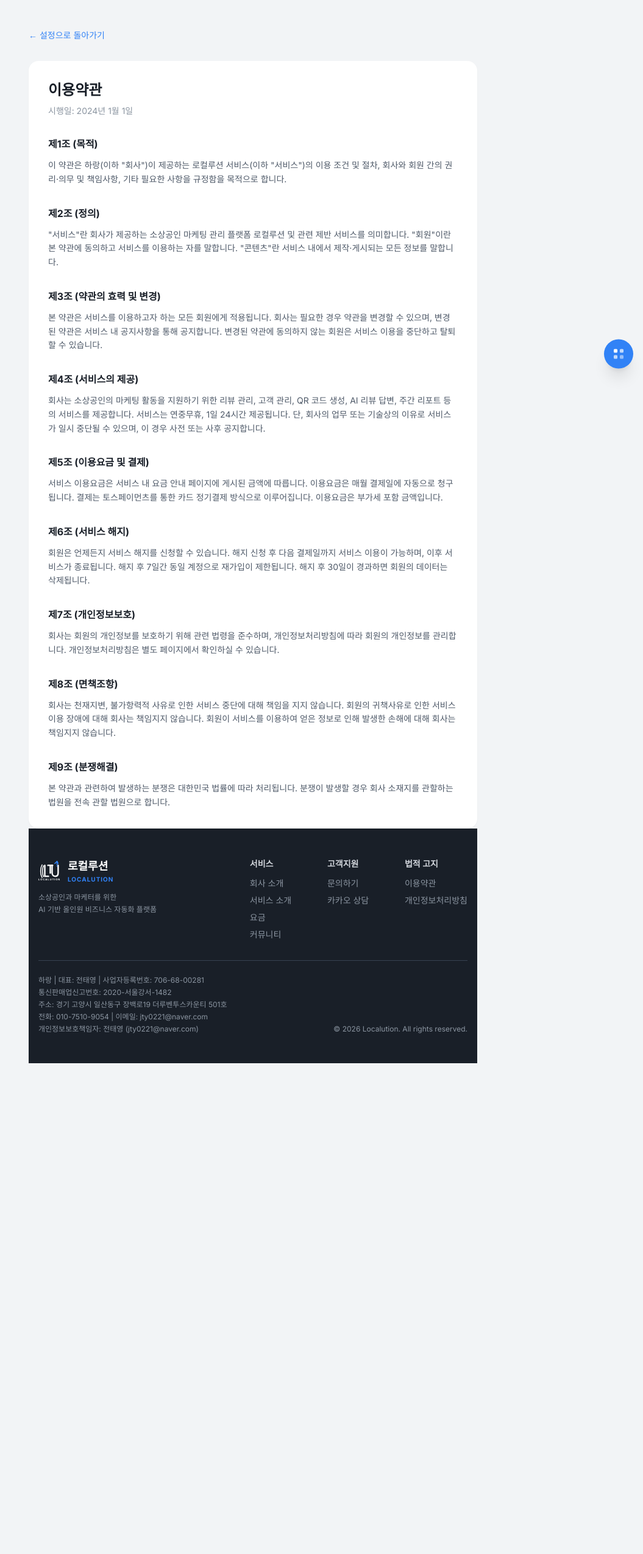
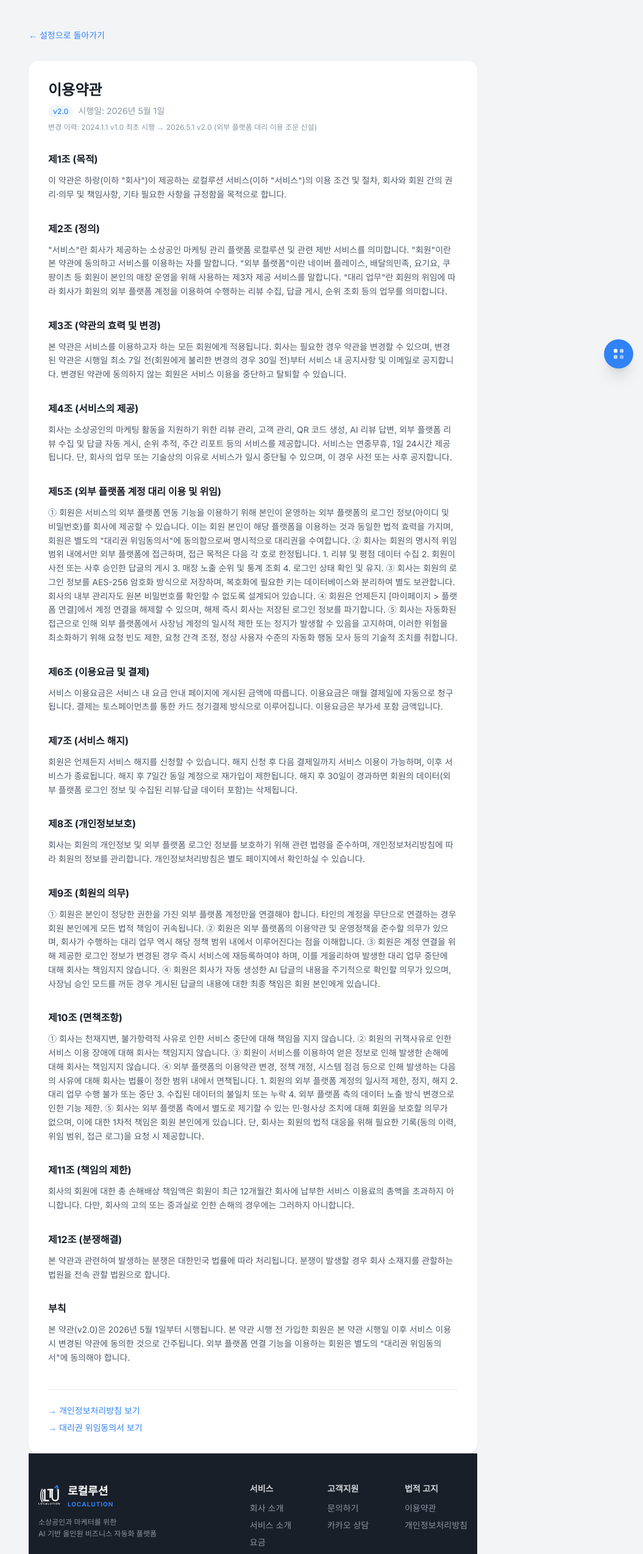
Before and after one commit to jty0221-del/localution, a Next.js app: page /terms in a window 1280 px wide. Shown: the top 2549 px of the page at 61% size, without its empty margins (225-1280 px from the left). Before the commit the page ends 1792 px from the top, so only its background shows below. Built offline with nearby package versions, Linux system fonts and the light colour scheme.

Commit message:
23차-7: 이용약관 v2 — 외부 플랫폼 대리 이용 조문(제5조) 추가, 면책·책임제한 강화

```diff
--- a/app/terms/page.tsx
+++ b/app/terms/page.tsx
@@ -1,3 +1,11 @@
+// app/terms/page.tsx
+// ============================================================
+// 23차-7: 이용약관 v2 — 계정 대리 이용 조문 추가 (2026-04-21)
+//
+//   · 제5조 추가: 외부 플랫폼 계정 대리 이용 및 위임
+//   · 제10조 강화: 면책조항에 플랫폼 정책 변경 대응 조문 추가
+//   · 시행일: 2026-05-01 (14일 공지 기간 확보)
+// ============================================================
 import Link from 'next/link'
 import Footer from '../components/Footer'
 import { COMPANY } from '../lib/company'
@@ -10,35 +18,51 @@ export default function Terms() {
     },
     {
       title: '제2조 (정의)',
-      content: `"서비스"란 회사가 제공하는 소상공인 마케팅 관리 플랫폼 ${COMPANY.BRAND} 및 관련 제반 서비스를 의미합니다. "회원"이란 본 약관에 동의하고 서비스를 이용하는 자를 말합니다. "콘텐츠"란 서비스 내에서 제작·게시되는 모든 정보를 말합니다.`
+      content: `"서비스"란 회사가 제공하는 소상공인 마케팅 관리 플랫폼 ${COMPANY.BRAND} 및 관련 제반 서비스를 의미합니다. "회원"이란 본 약관에 동의하고 서비스를 이용하는 자를 말합니다. "외부 플랫폼"이란 네이버 플레이스, 배달의민족, 요기요, 쿠팡이츠 등 회원이 본인의 매장 운영을 위해 사용하는 제3자 제공 서비스를 말합니다. "대리 업무"란 회원의 위임에 따라 회사가 회원의 외부 플랫폼 계정을 이용하여 수행하는 리뷰 수집, 답글 게시, 순위 조회 등의 업무를 의미합니다.`
     },
     {
       title: '제3조 (약관의 효력 및 변경)',
-      content: '본 약관은 서비스를 이용하고자 하는 모든 회원에게 적용됩니다. 회사는 필요한 경우 약관을 변경할 수 있으며, 변경된 약관은 서비스 내 공지사항을 통해 공지합니다. 변경된 약관에 동의하지 않는 회원은 서비스 이용을 중단하고 탈퇴할 수 있습니다.'
+      content: '본 약관은 서비스를 이용하고자 하는 모든 회원에게 적용됩니다. 회사는 필요한 경우 약관을 변경할 수 있으며, 변경된 약관은 시행일 최소 7일 전(회원에게 불리한 변경의 경우 30일 전)부터 서비스 내 공지사항 및 이메일로 공지합니다. 변경된 약관에 동의하지 않는 회원은 서비스 이용을 중단하고 탈퇴할 수 있습니다.'
     },
     {
       title: '제4조 (서비스의 제공)',
-      content: '회사는 소상공인의 마케팅 활동을 지원하기 위한 리뷰 관리, 고객 관리, QR 코드 생성, AI 리뷰 답변, 주간 리포트 등의 서비스를 제공합니다. 서비스는 연중무휴, 1일 24시간 제공됩니다. 단, 회사의 업무 또는 기술상의 이유로 서비스가 일시 중단될 수 있으며, 이 경우 사전 또는 사후 공지합니다.'
+      content: '회사는 소상공인의 마케팅 활동을 지원하기 위한 리뷰 관리, 고객 관리, QR 코드 생성, AI 리뷰 답변, 외부 플랫폼 리뷰 수집 및 답글 자동 게시, 순위 추적, 주간 리포트 등의 서비스를 제공합니다. 서비스는 연중무휴, 1일 24시간 제공됩니다. 단, 회사의 업무 또는 기술상의 이유로 서비스가 일시 중단될 수 있으며, 이 경우 사전 또는 사후 공지합니다.'
     },
     {
-      title: '제5조 (이용요금 및 결제)',
+      title: '제5조 (외부 플랫폼 계정 대리 이용 및 위임)',
+      content: '① 회원은 서비스의 외부 플랫폼 연동 기능을 이용하기 위해 본인이 운영하는 외부 플랫폼의 로그인 정보(아이디 및 비밀번호)를 회사에 제공할 수 있습니다. 이는 회원 본인이 해당 플랫폼을 이용하는 것과 동일한 법적 효력을 가지며, 회원은 별도의 "대리권 위임동의서"에 동의함으로써 명시적으로 대리권을 수여합니다. ② 회사는 회원의 명시적 위임 범위 내에서만 외부 플랫폼에 접근하며, 접근 목적은 다음 각 호로 한정됩니다. 1. 리뷰 및 평점 데이터 수집 2. 회원이 사전 또는 사후 승인한 답글의 게시 3. 매장 노출 순위 및 통계 조회 4. 로그인 상태 확인 및 유지. ③ 회사는 회원의 로그인 정보를 AES-256 암호화 방식으로 저장하며, 복호화에 필요한 키는 데이터베이스와 분리하여 별도 보관합니다. 회사의 내부 관리자도 원본 비밀번호를 확인할 수 없도록 설계되어 있습니다. ④ 회원은 언제든지 [마이페이지 > 플랫폼 연결]에서 계정 연결을 해제할 수 있으며, 해제 즉시 회사는 저장된 로그인 정보를 파기합니다. ⑤ 회사는 자동화된 접근으로 인해 외부 플랫폼에서 사장님 계정의 일시적 제한 또는 정지가 발생할 수 있음을 고지하며, 이러한 위험을 최소화하기 위해 요청 빈도 제한, 요청 간격 조정, 정상 사용자 수준의 자동화 행동 모사 등의 기술적 조치를 취합니다.'
+    },
+    {
+      title: '제6조 (이용요금 및 결제)',
       content: '서비스 이용요금은 서비스 내 요금 안내 페이지에 게시된 금액에 따릅니다. 이용요금은 매월 결제일에 자동으로 청구됩니다. 결제는 토스페이먼츠를 통한 카드 정기결제 방식으로 이루어집니다. 이용요금은 부가세 포함 금액입니다.'
     },
     {
-      title: '제6조 (서비스 해지)',
-      content: '회원은 언제든지 서비스 해지를 신청할 수 있습니다. 해지 신청 후 다음 결제일까지 서비스 이용이 가능하며, 이후 서비스가 종료됩니다. 해지 후 7일간 동일 계정으로 재가입이 제한됩니다. 해지 후 30일이 경과하면 회원의 데이터는 삭제됩니다.'
+      title: '제7조 (서비스 해지)',
+      content: '회원은 언제든지 서비스 해지를 신청할 수 있습니다. 해지 신청 후 다음 결제일까지 서비스 이용이 가능하며, 이후 서비스가 종료됩니다. 해지 후 7일간 동일 계정으로 재가입이 제한됩니다. 해지 후 30일이 경과하면 회원의 데이터(외부 플랫폼 로그인 정보 및 수집된 리뷰·답글 데이터 포함)는 삭제됩니다.'
     },
     {
-      title: '제7조 (개인정보보호)',
-      content: '회사는 회원의 개인정보를 보호하기 위해 관련 법령을 준수하며, 개인정보처리방침에 따라 회원의 개인정보를 관리합니다. 개인정보처리방침은 별도 페이지에서 확인하실 수 있습니다.'
+      title: '제8조 (개인정보보호)',
+      content: '회사는 회원의 개인정보 및 외부 플랫폼 로그인 정보를 보호하기 위해 관련 법령을 준수하며, 개인정보처리방침에 따라 회원의 정보를 관리합니다. 개인정보처리방침은 별도 페이지에서 확인하실 수 있습니다.'
     },
     {
-      title: '제8조 (면책조항)',
-      content: '회사는 천재지변, 불가항력적 사유로 인한 서비스 중단에 대해 책임을 지지 않습니다. 회원의 귀책사유로 인한 서비스 이용 장애에 대해 회사는 책임지지 않습니다. 회원이 서비스를 이용하여 얻은 정보로 인해 발생한 손해에 대해 회사는 책임지지 않습니다.'
+      title: '제9조 (회원의 의무)',
+      content: '① 회원은 본인이 정당한 권한을 가진 외부 플랫폼 계정만을 연결해야 합니다. 타인의 계정을 무단으로 연결하는 경우 회원 본인에게 모든 법적 책임이 귀속됩니다. ② 회원은 외부 플랫폼의 이용약관 및 운영정책을 준수할 의무가 있으며, 회사가 수행하는 대리 업무 역시 해당 정책 범위 내에서 이루어진다는 점을 이해합니다. ③ 회원은 계정 연결을 위해 제공한 로그인 정보가 변경된 경우 즉시 서비스에 재등록하여야 하며, 이를 게을리하여 발생한 대리 업무 중단에 대해 회사는 책임지지 않습니다. ④ 회원은 회사가 자동 생성한 AI 답글의 내용을 주기적으로 확인할 의무가 있으며, 사장님 승인 모드를 꺼둔 경우 게시된 답글의 내용에 대한 최종 책임은 회원 본인에게 있습니다.'
     },
     {
-      title: '제9조 (분쟁해결)',
+      title: '제10조 (면책조항)',
+      content: '① 회사는 천재지변, 불가항력적 사유로 인한 서비스 중단에 대해 책임을 지지 않습니다. ② 회원의 귀책사유로 인한 서비스 이용 장애에 대해 회사는 책임지지 않습니다. ③ 회원이 서비스를 이용하여 얻은 정보로 인해 발생한 손해에 대해 회사는 책임지지 않습니다. ④ 외부 플랫폼의 이용약관 변경, 정책 개정, 시스템 점검 등으로 인해 발생하는 다음의 사유에 대해 회사는 법률이 정한 범위 내에서 면책됩니다. 1. 회원의 외부 플랫폼 계정의 일시적 제한, 정지, 해지 2. 대리 업무 수행 불가 또는 중단 3. 수집된 데이터의 불일치 또는 누락 4. 외부 플랫폼 측의 데이터 노출 방식 변경으로 인한 기능 제한. ⑤ 회사는 외부 플랫폼 측에서 별도로 제기할 수 있는 민·형사상 조치에 대해 회원을 보호할 의무가 없으며, 이에 대한 1차적 책임은 회원 본인에게 있습니다. 단, 회사는 회원의 법적 대응을 위해 필요한 기록(동의 이력, 위임 범위, 접근 로그)을 요청 시 제공합니다.'
+    },
+    {
+      title: '제11조 (책임의 제한)',
+      content: '회사의 회원에 대한 총 손해배상 책임액은 회원이 최근 12개월간 회사에 납부한 서비스 이용료의 총액을 초과하지 아니합니다. 다만, 회사의 고의 또는 중과실로 인한 손해의 경우에는 그러하지 아니합니다.'
+    },
+    {
+      title: '제12조 (분쟁해결)',
       content: '본 약관과 관련하여 발생하는 분쟁은 대한민국 법률에 따라 처리됩니다. 분쟁이 발생할 경우 회사 소재지를 관할하는 법원을 전속 관할 법원으로 합니다.'
+    },
+    {
+      title: '부칙',
+      content: '본 약관(v2.0)은 2026년 5월 1일부터 시행됩니다. 본 약관 시행 전 가입한 회원은 본 약관 시행일 이후 서비스 이용 시 변경된 약관에 동의한 것으로 간주됩니다. 외부 플랫폼 연결 기능을 이용하는 회원은 별도의 "대리권 위임동의서"에 동의해야 합니다.'
     },
   ]
 
@@ -52,14 +76,29 @@ export default function Terms() {
         </div>
         <div className="bg-white rounded-2xl p-8 shadow-sm">
           <h1 className="text-2xl font-bold text-[#191F28] mb-2">이용약관</h1>
-          <p className="text-sm text-[#8B95A1] mb-8">시행일: 2024년 1월 1일</p>
+          <p className="text-sm text-[#8B95A1] mb-2">
+            <span className="inline-block px-2 py-0.5 rounded-full bg-blue-50 text-[#3182F6] text-xs font-medium mr-2">v2.0</span>
+            시행일: 2026년 5월 1일
+          </p>
+          <p className="text-xs text-[#8B95A1] mb-8">
+            변경 이력: 2024.1.1 v1.0 최초 시행 → 2026.5.1 v2.0 (외부 플랫폼 대리 이용 조문 신설)
+          </p>
           <div className="space-y-8">
             {sections.map((s, i) => (
               <div key={i}>
                 <h2 className="font-bold text-[#191F28] mb-3">{s.title}</h2>
-                <p className="text-sm text-[#4E5968] leading-relaxed">{s.content}</p>
+                <p className="text-sm text-[#4E5968] leading-relaxed whitespace-pre-line">{s.content}</p>
               </div>
             ))}
+          </div>
+
+          <div className="mt-10 pt-6 border-t border-[#E5E8EB] space-y-2 text-sm">
+            <Link href="/privacy" className="text-[#3182F6] hover:underline block">
+              → 개인정보처리방침 보기
+            </Link>
+            <Link href="/legal/platform-consent" className="text-[#3182F6] hover:underline block">
+              → 대리권 위임동의서 보기
+            </Link>
           </div>
         </div>
         <Footer />
```
